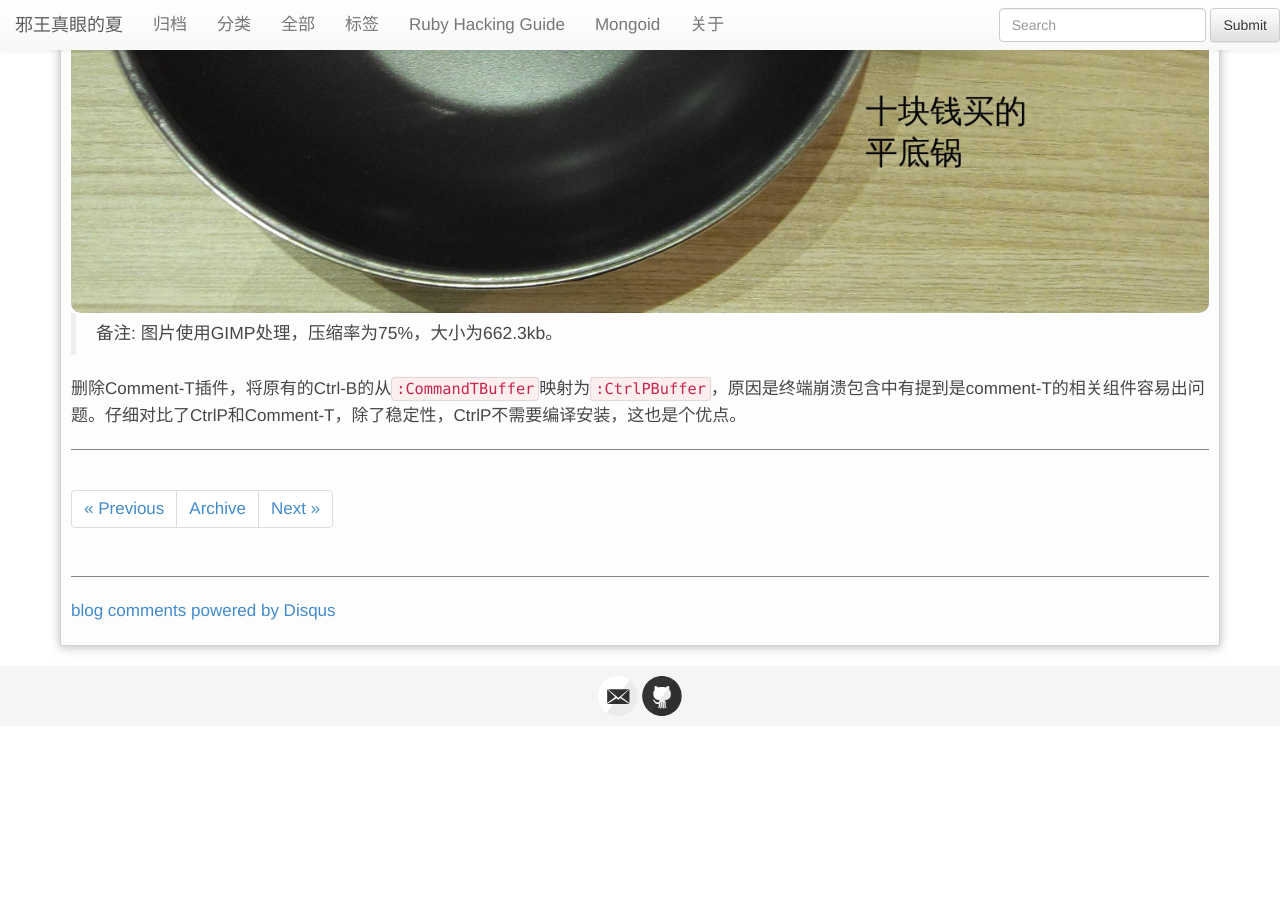
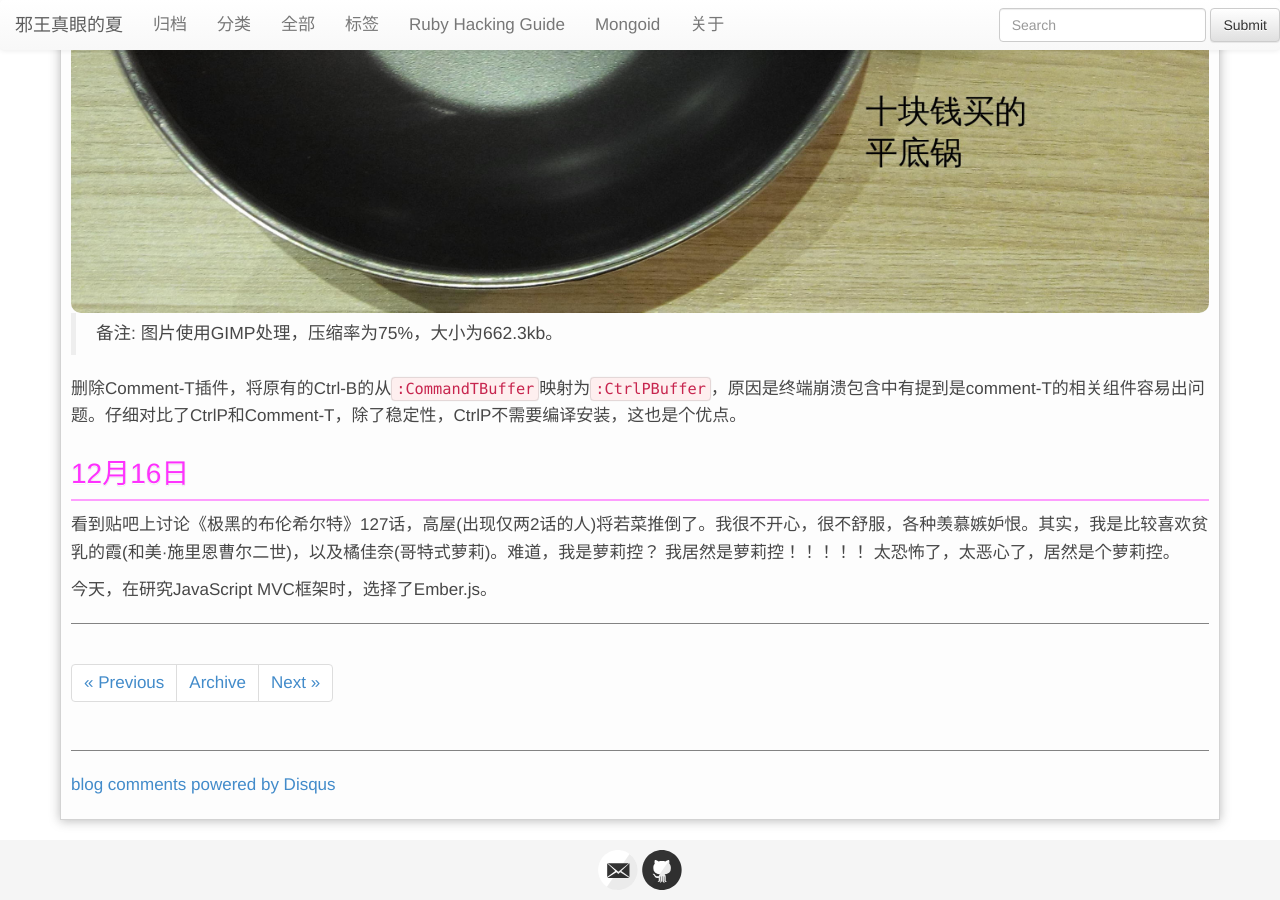
Before and after one commit to xiajian/xiajian.github.io, a Jekyll site: the page built from _posts/2014-09-06-心情日记.md, in a window 1280 px wide and 900 px high, scrolled down 18511 px. Built offline with Jekyll 4.4.1, drawn with Linux system fonts in a browser that asks for light colours; nearby versions of some CDN libraries; Markdown is read by kramdown in place of the engine named in the settings; comment, search, counter and statistics services are not loaded; before the commit the page ends 19237 px from its top, so only the background shows below that.

Commit message:
萝莉控

```diff
--- a/_posts/2014-09-06-心情日记.md
+++ b/_posts/2014-09-06-心情日记.md
@@ -589,3 +589,9 @@ function gem-show() {
 > 备注: 图片使用GIMP处理，压缩率为75%，大小为662.3kb。
 
 删除Comment-T插件，将原有的Ctrl-B的从`:CommandTBuffer`映射为`:CtrlPBuffer`，原因是终端崩溃包含中有提到是comment-T的相关组件容易出问题。仔细对比了CtrlP和Comment-T，除了稳定性，CtrlP不需要编译安装，这也是个优点。
+
+## 12月16日
+
+看到贴吧上讨论《极黑的布伦希尔特》127话，高屋(出现仅两2话的人)将若菜推倒了。我很不开心，很不舒服，各种羡慕嫉妒恨。其实，我是比较喜欢贫乳的霞(和美·施里恩曹尔二世)，以及橘佳奈(哥特式萝莉)。难道，我是萝莉控？ 我居然是萝莉控！！！！！ 太恐怖了，太恶心了，居然是个萝莉控。
+
+今天，在研究JavaScript MVC框架时，选择了Ember.js。
```
Also changed, not shown: _posts/2014-12-15-前端工程师.md (+1 -1 lines), _posts/2014-12-16-beginning ember on rails.md (added, +45 -0 lines).
